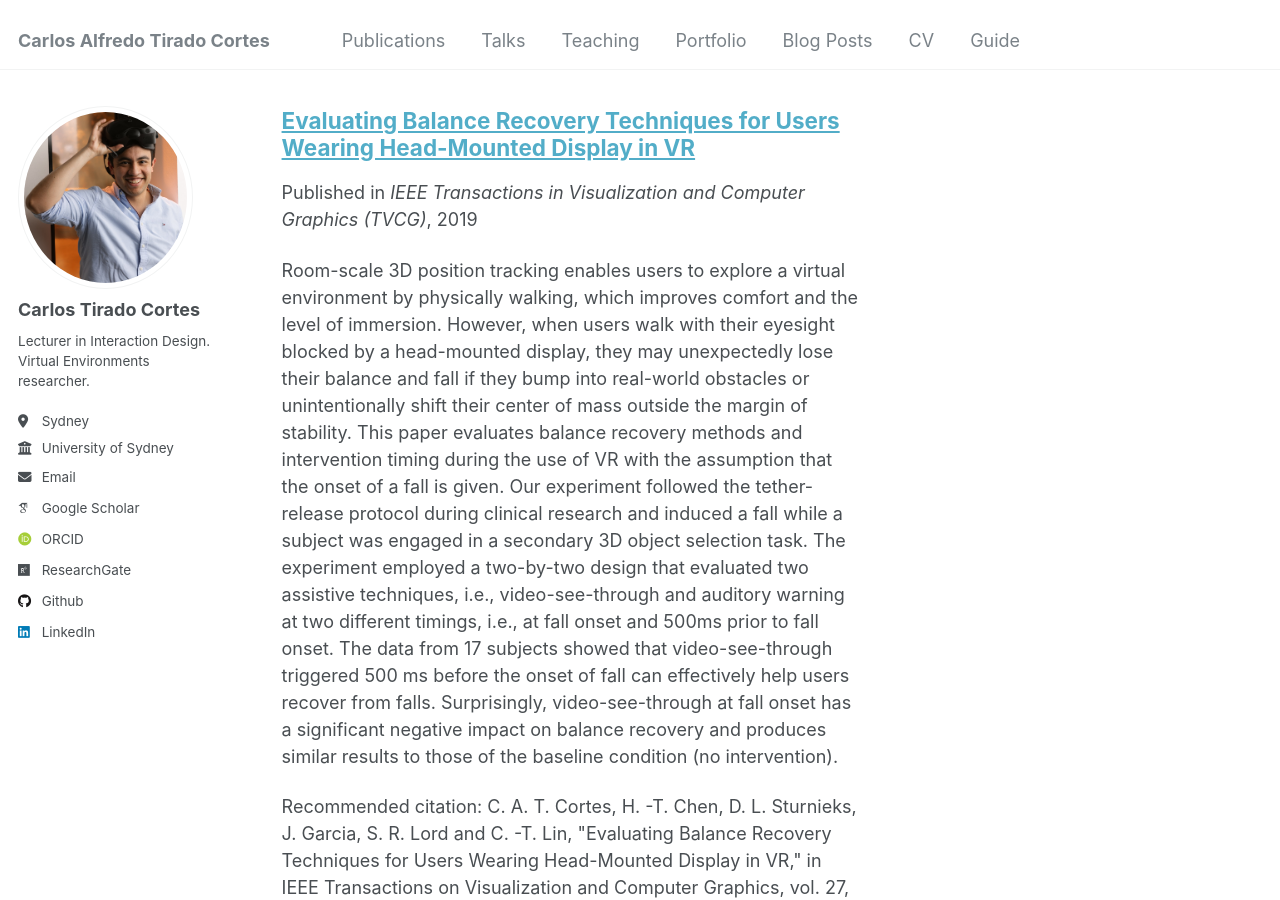
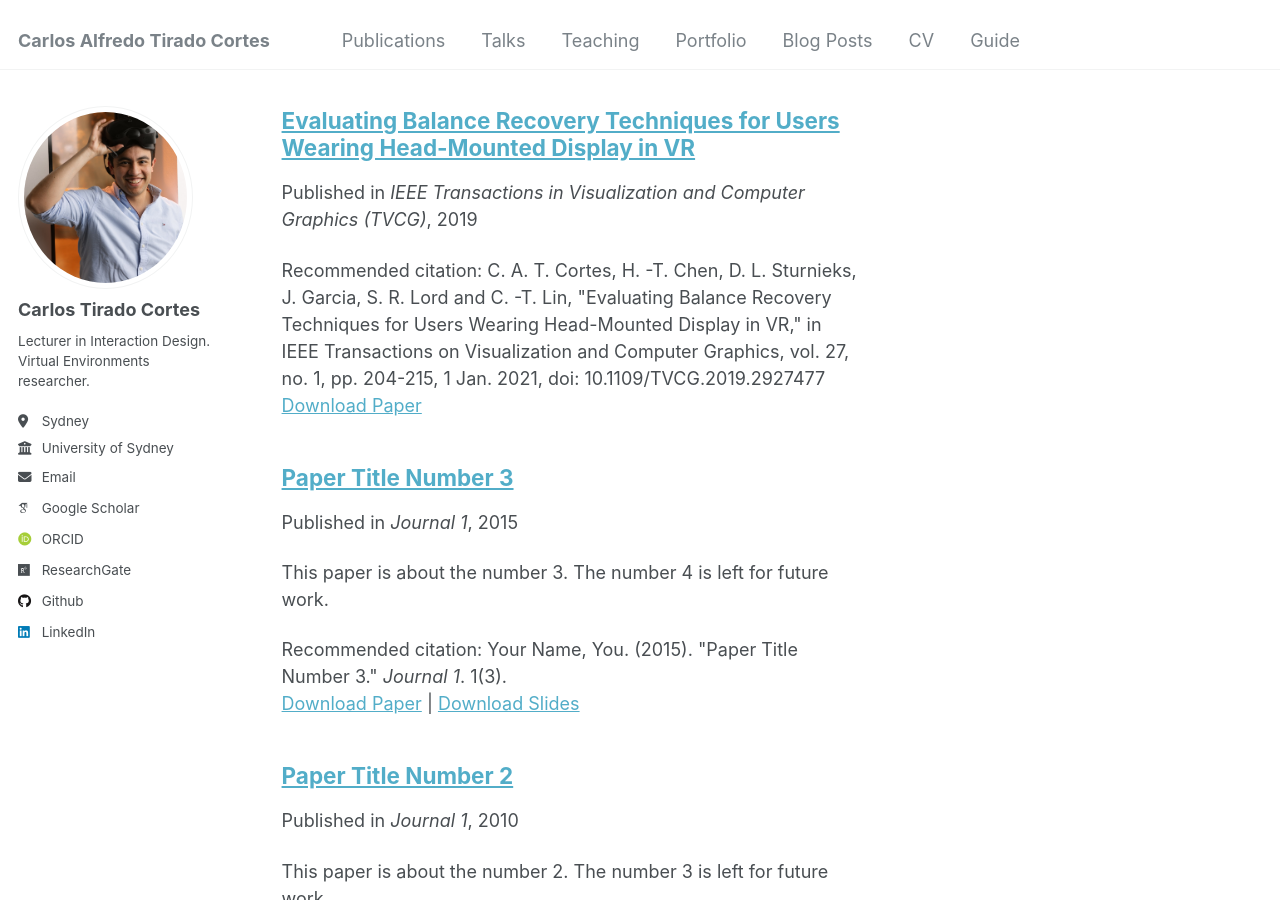
Before and after one commit to catiradocortes/catiradocortes.github.io, a Jekyll site: the page built from _pages/publications.html, in a window 1280 px wide and 900 px high, scrolled down 204 px. Built offline with Jekyll 4.4.1, drawn with Linux system fonts in a browser that asks for light colours; some web fonts are replaced.

Commit message:
remove abstract

```diff
--- a/_publications/TVCG_falls.md
+++ b/_publications/TVCG_falls.md
@@ -3,7 +3,7 @@ title: "Evaluating Balance Recovery Techniques for Users Wearing Head-Mounted Di
 collection: publications
 category: manuscripts
 permalink: /publications/TVCG_falls
-excerpt: 'Room-scale 3D position tracking enables users to explore a virtual environment by physically walking, which improves comfort and the level of immersion. However, when users walk with their eyesight blocked by a head-mounted display, they may unexpectedly lose their balance and fall if they bump into real-world obstacles or unintentionally shift their center of mass outside the margin of stability. This paper evaluates balance recovery methods and intervention timing during the use of VR with the assumption that the onset of a fall is given. Our experiment followed the tether-release protocol during clinical research and induced a fall while a subject was engaged in a secondary 3D object selection task. The experiment employed a two-by-two design that evaluated two assistive techniques, i.e., video-see-through and auditory warning at two different timings, i.e., at fall onset and 500ms prior to fall onset. The data from 17 subjects showed that video-see-through triggered 500 ms before the onset of fall can effectively help users recover from falls. Surprisingly, video-see-through at fall onset has a significant negative impact on balance recovery and produces similar results to those of the baseline condition (no intervention).'
+excerpt: ''
 date: 2019-07-09
 venue: 'IEEE Transactions in Visualization and Computer Graphics (TVCG)'
 paperurl: 'https://ieeexplore.ieee.org/abstract/document/8758372'
```
